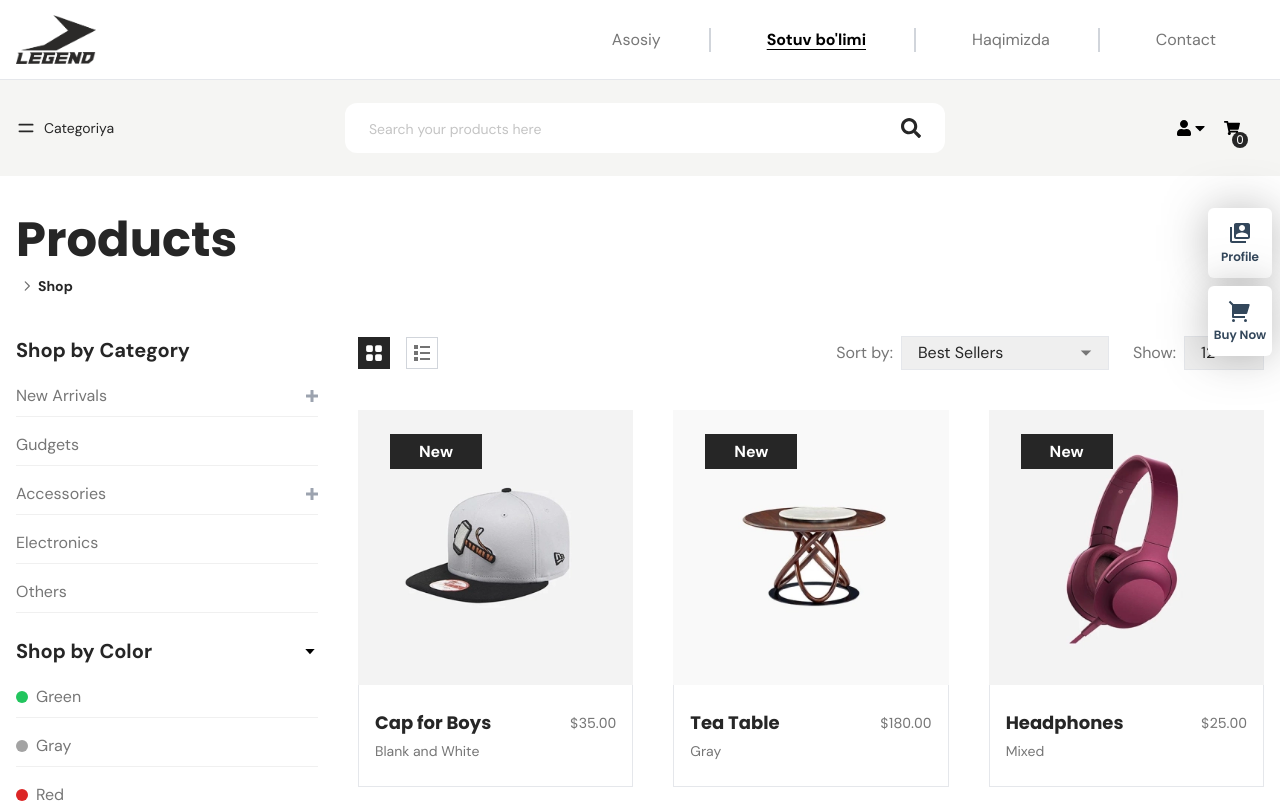
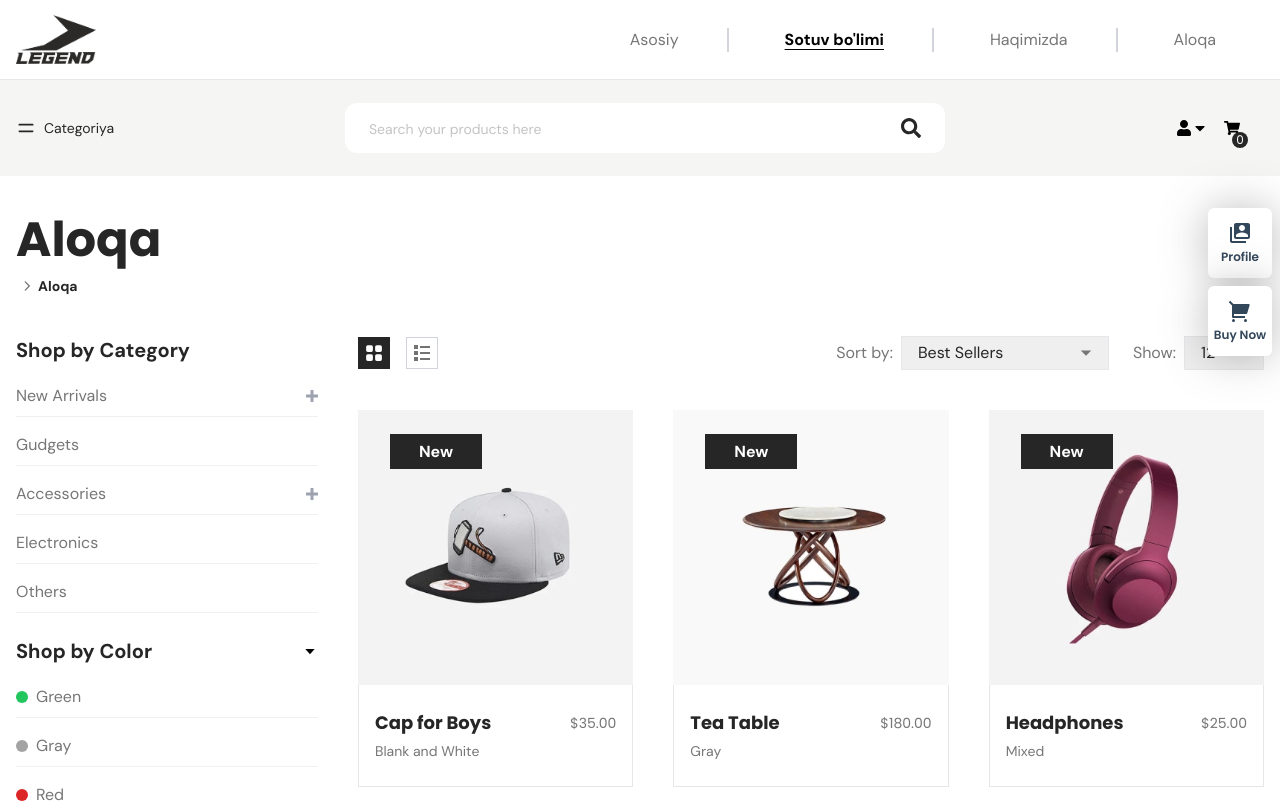
Before and after one commit to xakimovotabek200/orifxoja, a React (Create React App) app: page /shop in a window 1280 px wide. Shown: the top 803 px of the page. Built offline with nearby package versions, Linux system fonts and the light colour scheme.

Commit message:
fmiperjgie

```diff
--- a/src/components/pageProps/Breadcrumbs.js
+++ b/src/components/pageProps/Breadcrumbs.js
@@ -12,16 +12,16 @@ const Breadcrumbs = ({ prevLocation, title }) => {
   return (
     <div className="w-full py-10 xl:py-10 flex flex-col gap-3">
       <h1 className="text-5xl text-primeColor font-titleFont font-bold">
-        {title}
+        Aloqa
       </h1>
       <p className="text-sm font-normal text-lightText capitalize flex items-center">
-        <span> {prevLocation === "" ? "Home" : prevLocation}</span>
+        <span> {prevLocation === "" ? "Asosiy" : prevLocation}</span>
 
         <span className="px-1">
           <HiOutlineChevronRight />
         </span>
         <span className="capitalize font-semibold text-primeColor">
-          {locationPath}
+         Aloqa
         </span>
       </p>
     </div>
--- a/src/constants/index.js
+++ b/src/constants/index.js
@@ -32,7 +32,7 @@ export const navBarList = [
   },
   {
     _id: 1004,
-    title: "Contact",
+    title: "Aloqa",
     link: "contact",
   },
 
--- a/src/pages/Contact/Contact.js
+++ b/src/pages/Contact/Contact.js
@@ -71,19 +71,19 @@ const Contact = () => {
       ) : (
         <form className="pb-20">
           <h1 className="font-titleFont font-semibold text-3xl">
-            Fill up a Form
+          Shaklni to'ldiring
           </h1>
           <div className="w-[500px] h-auto py-6 flex flex-col gap-6">
             <div>
               <p className="text-base font-titleFont font-semibold px-2">
-                Name
+                Ism
               </p>
               <input
                 onChange={handleName}
                 value={clientName}
                 className="w-full py-1 border-b-2 px-2 text-base font-medium placeholder:font-normal placeholder:text-sm outline-none focus-within:border-primeColor"
                 type="text"
-                placeholder="Enter your name here"
+                placeholder="Bu yerga ismingizni kiriting"
               />
               {errClientName && (
                 <p className="text-red-500 text-sm font-titleFont font-semibold mt-1 px-2 flex items-center gap-1">
@@ -101,7 +101,7 @@ const Contact = () => {
                 value={email}
                 className="w-full py-1 border-b-2 px-2 text-base font-medium placeholder:font-normal placeholder:text-sm outline-none focus-within:border-primeColor"
                 type="email"
-                placeholder="Enter your name here"
+                placeholder="Bu yerga emailingizni kiriting"
               />
               {errEmail && (
                 <p className="text-red-500 text-sm font-titleFont font-semibold mt-1 px-2 flex items-center gap-1">
@@ -112,7 +112,7 @@ const Contact = () => {
             </div>
             <div>
               <p className="text-base font-titleFont font-semibold px-2">
-                Messages
+              xabarlar
               </p>
               <textarea
                 onChange={handleMessages}
@@ -121,7 +121,7 @@ const Contact = () => {
                 rows="3"
                 className="w-full py-1 border-b-2 px-2 text-base font-medium placeholder:font-normal placeholder:text-sm outline-none focus-within:border-primeColor resize-none"
                 type="text"
-                placeholder="Enter your name here"
+                placeholder="Bu yerga matn kiriting"
               ></textarea>
               {errMessages && (
                 <p className="text-red-500 text-sm font-titleFont font-semibold mt-1 px-2 flex items-center gap-1">
@@ -134,7 +134,7 @@ const Contact = () => {
               onClick={handlePost}
               className="w-44 bg-primeColor text-gray-200 h-10 font-titleFont text-base tracking-wide font-semibold hover:bg-black hover:text-white duration-200"
             >
-              Post
+             Jo'natish
             </button>
           </div>
         </form>
```
